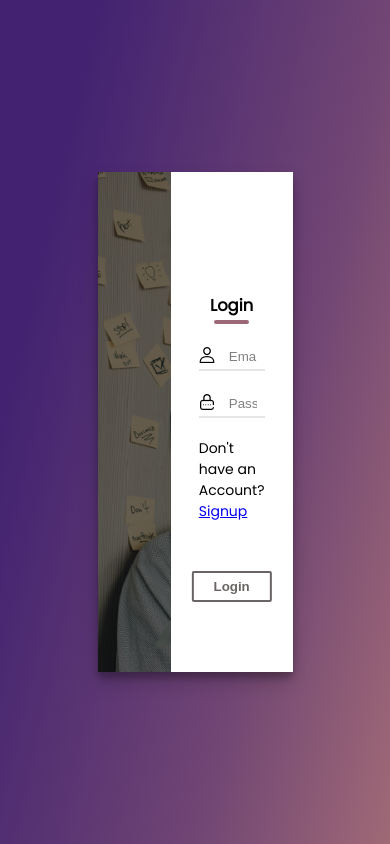
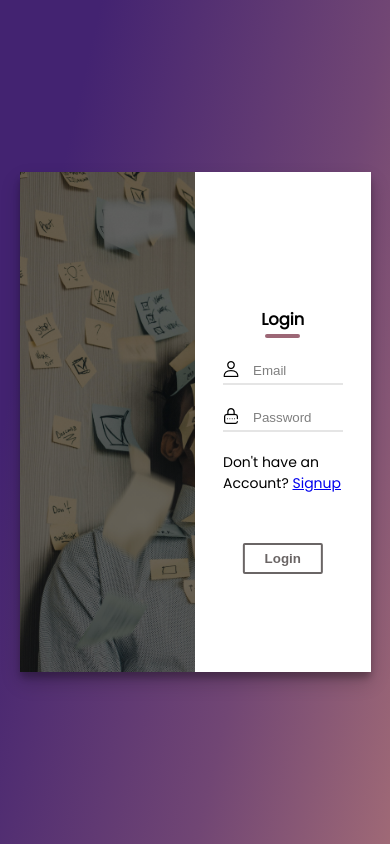
Before and after one commit to ChakradharG/GetItDone, a Flask app: page /auth/ in a window 390 px wide. Run offline with Flask 2, Linux system fonts and the light colour scheme; parts of the project's set-up code (start-up, migrations or seed data) failed here and were passed over.

Commit message:
ui fixes

```diff
--- a/website/static/CSS/base.css
+++ b/website/static/CSS/base.css
@@ -24,6 +24,18 @@ body {
 	box-shadow: 0 10px 20px rgba(0,0,0,0.19), 0 6px 6px rgba(0,0,0,0.23);
 	border-radius: 5px;
 	font-family: 'Poppins';
+}
+
+@media only screen and (max-width: 750px) {
+	.base-container {
+		flex-basis: 75%;
+	}
+}
+
+@media only screen and (max-width: 450px) {
+	.base-container {
+		flex-basis: 90%;
+	}
 }
 
 .login-img {
--- a/website/templates/home.html
+++ b/website/templates/home.html
@@ -42,7 +42,7 @@
 							<i class="fa fa-plus-circle"></i>
 						</div>
 					</div>
-					<div class="task-list">
+					<div class="task-list diff">
 						<div class="no-date d00-00-0000"></div>
 					</div>
 				</div>
```
Also changed, not shown: website/static/CSS/style.css (+9 -2 lines).
